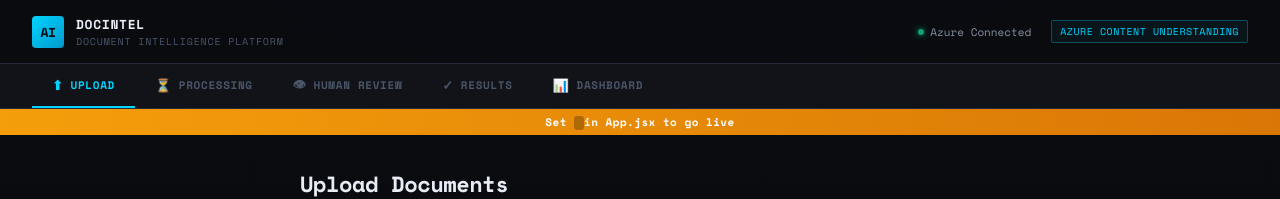
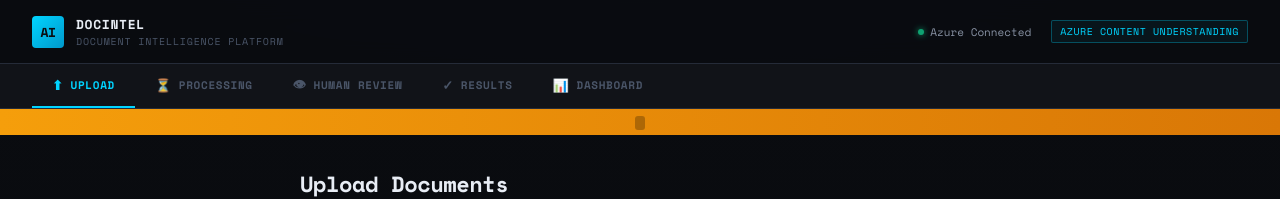
Before and after one commit to jovinkahartanto-byte/doc-intelligence, a React (Vite) app: page / in a window 1280 px wide. Shown: the top 199 px of the page. Built offline with nearby package versions, Linux system fonts and the light colour scheme.

Commit message:
feat: add DEMO_MODE with mock EPF/SOCSO/EIS payroll data

```diff
--- a/src/App.jsx
+++ b/src/App.jsx
@@ -299,9 +299,9 @@ export default function App() {
           fontWeight: 600,
           letterSpacing: "0.04em",
         }}>
-          Set{" "}
+
           <code style={{ background: "rgba(0,0,0,0.25)", padding: "1px 5px", borderRadius: 3 }}></code>
-          {" "}in App.jsx to go live
+
         </div>
       )}
 
```
